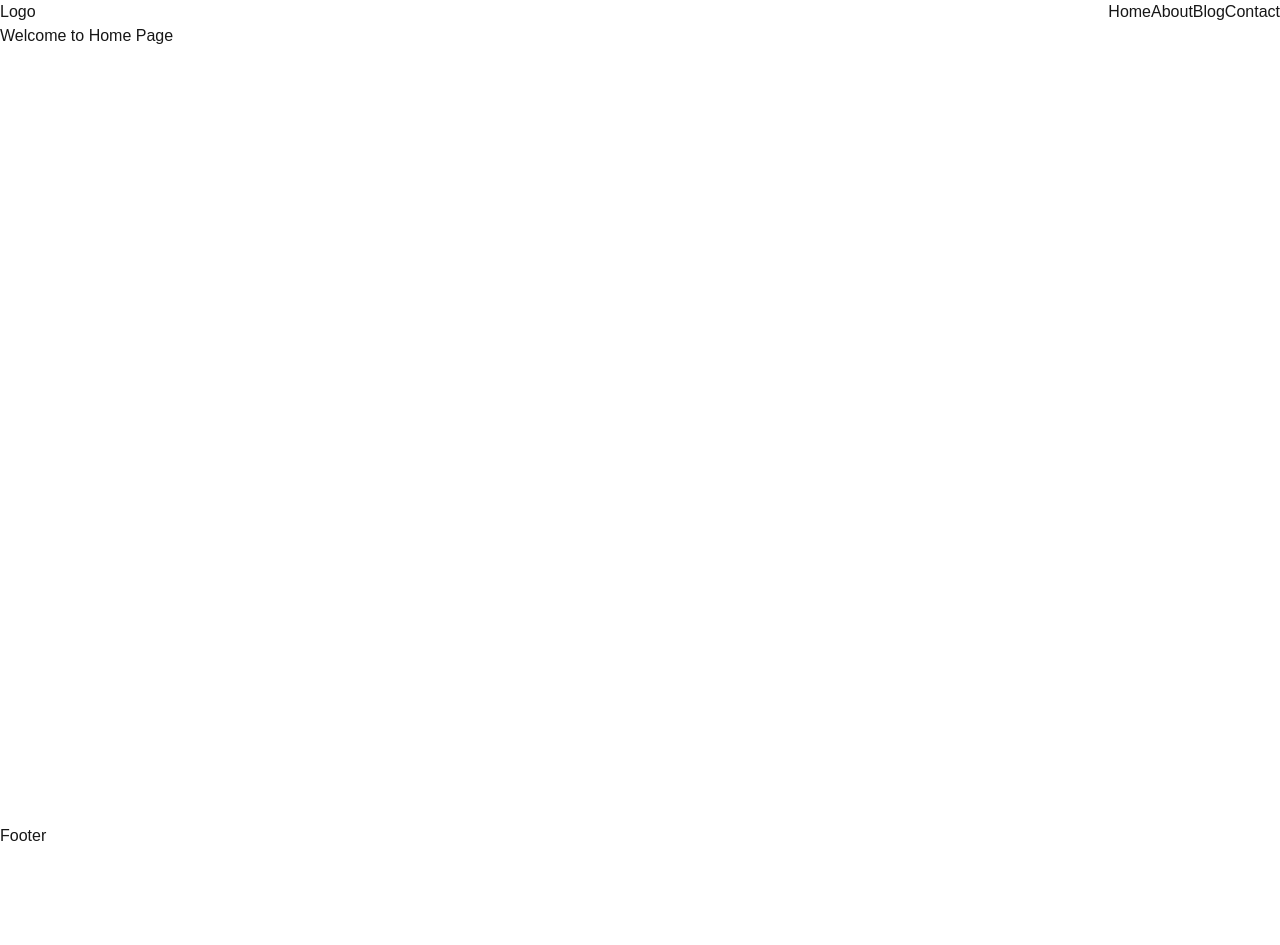
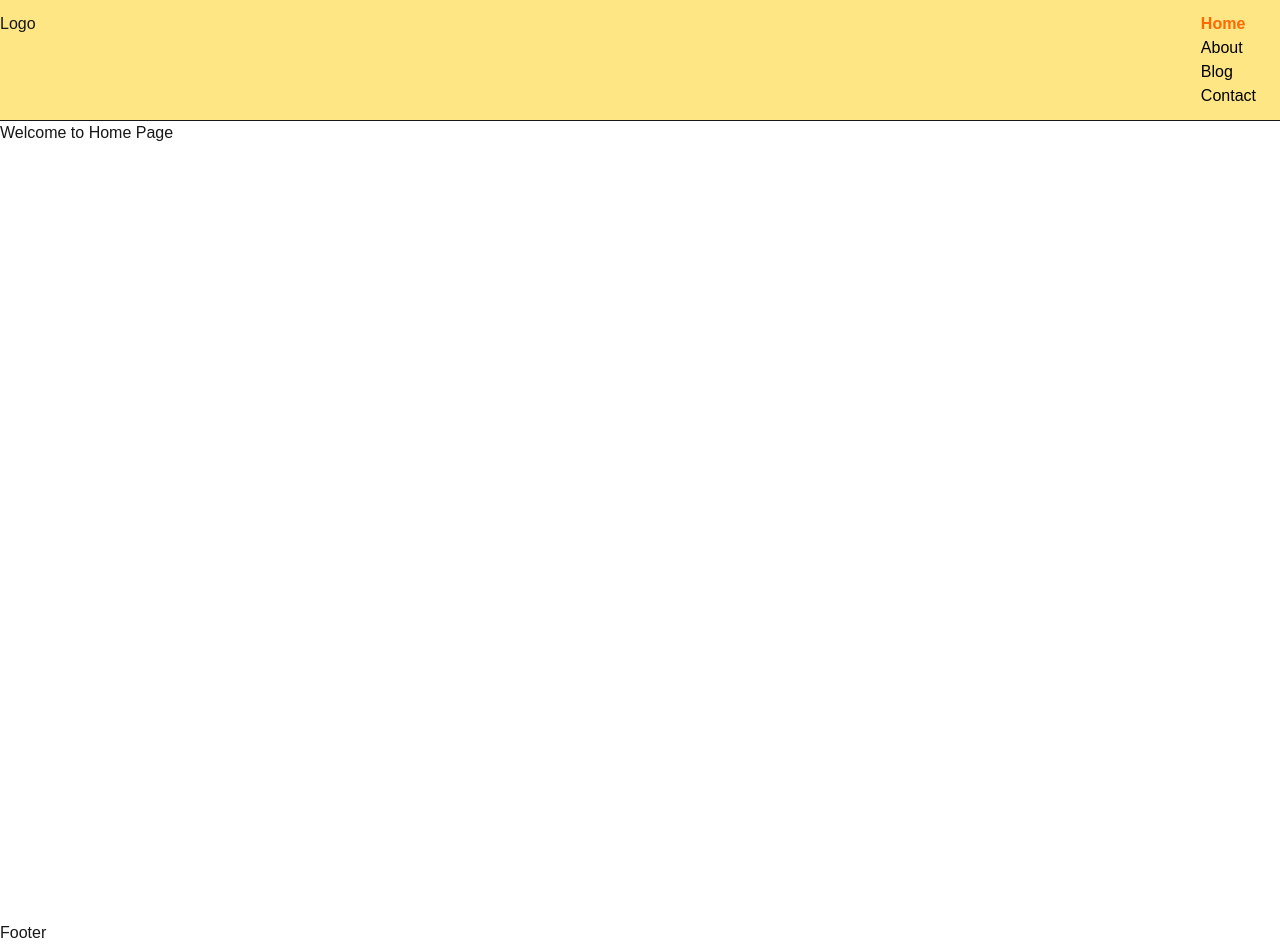
Before and after one commit to emonmahdi/nextjs-recap, a Next.js app: page / in a window 1280 px wide. Before the commit the page ends 848 px from the top, so only its background shows below. Built offline with nearby package versions, Linux system fonts and the light colour scheme.

Commit message:
Active link menu

```diff
--- a/src/component/Navbar.tsx
+++ b/src/component/Navbar.tsx
@@ -1,29 +1,45 @@
-import Link from 'next/link'
-import React from 'react'
+"use client";
 
+import Link from "next/link";
+import { usePathname } from "next/navigation";
+import React from "react";
 
 const navItems = [
-    {title: 'Home', href:'/'},
-    {title: 'About', href:'/about'},
-    {title: 'Blog', href:'/blog'},
-    {title: 'Contact', href:'/contact'},
-]
+  { title: "Home", href: "/" },
+  { title: "About", href: "/about" },
+  { title: "Blog", href: "/blogs" },
+  { title: "Contact", href: "/contact" },
+];
 
 const Navbar = () => {
+  const pathname = usePathname();
+  console.log(pathname);
   return (
-    <div className='flex justify-between max-w-7xl mx-auto'>
+    <div className="flex justify-between max-w-7xl mx-auto border-b py-3 bg-amber-200">
       <div>
-            <Link href='/'>Logo</Link>
+        <Link href="/">Logo</Link>
       </div>
       <div>
         <ul>
-                {
-                    navItems.map((item) => <Link key={item.href} href={item.href}>{item.title}</Link>)
-                }
+          {navItems.map((item) => {
+            const isActive = pathname === item.href;
+            return (
+              <li key={item.href} className="flex px-3">
+                <Link
+                  href={item.href}
+                  className={`px-3 ${
+                    isActive ? "font-semibold text-orange-500" : "text-black"
+                  }`}
+                >
+                  {item.title}
+                </Link>
+              </li>
+            );
+          })}
         </ul>
       </div>
     </div>
-  )
-}
+  );
+};
 
-export default Navbar
+export default Navbar;
```
Also changed, not shown: docs.txt. Lines whose indentation alone changed are shown as unchanged.
